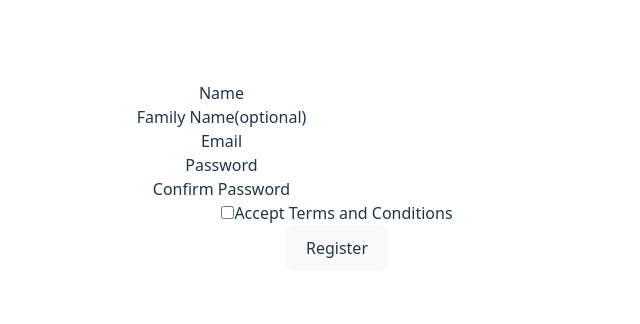
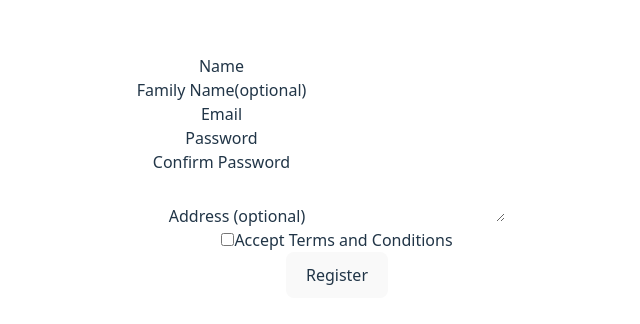
Before and after one commit to tedycholakova/my-form-kit, a React (Vite) app: page / in a window 1280 px wide. Shown: the part 224-548 px from the top of the page, without its empty margins (303-943 px from the left). Built offline with nearby package versions, Linux system fonts and the light colour scheme.

Commit message:
feat: added TextArea for address

```diff
--- a/src/components/RegistrationForm.tsx
+++ b/src/components/RegistrationForm.tsx
@@ -2,6 +2,7 @@ import { useForm } from "react-hook-form";
 import { Input } from "./ui/Input";
 import { Button } from "./ui/Button";
 import { Checkbox } from "./ui/Checkbox";
+import { TextArea } from "./ui/Textarea";
 
 type RegistrationFormData = {
   name: string;
@@ -9,8 +10,9 @@ type RegistrationFormData = {
   email: string;
   password: string;
   confirmPassword: string;
+  address?: string;
   terms: boolean;
-}
+};
 
 export function RegistrationForm() {
   const formMethods = useForm<RegistrationFormData>({
@@ -27,7 +29,10 @@ export function RegistrationForm() {
   };
 
   return (
-    <form onSubmit={handleSubmit(onSubmit)} className="space-y-4 w-full max-w-md mx-auto">
+    <form
+      onSubmit={handleSubmit(onSubmit)}
+      className="space-y-4 w-full max-w-md mx-auto"
+    >
       <Input
         label="Name"
         {...register("name", {
@@ -69,9 +74,18 @@ export function RegistrationForm() {
         })}
         error={errors.confirmPassword?.message}
       />
+      <TextArea
+        label="Address (optional)"
+        {...register("address", {
+          maxLength: { value: 200, message: "Maximum 200 characters" },
+        })}
+        error={errors.address?.message}
+      />
       <Checkbox
         label="Accept Terms and Conditions"
-        {...register("terms", { required: "You must accept the terms and Conditions" })}
+        {...register("terms", {
+          required: "You must accept the terms and Conditions",
+        })}
         error={errors.terms?.message}
       />
 
```
Lines whose indentation alone changed are shown as unchanged.
